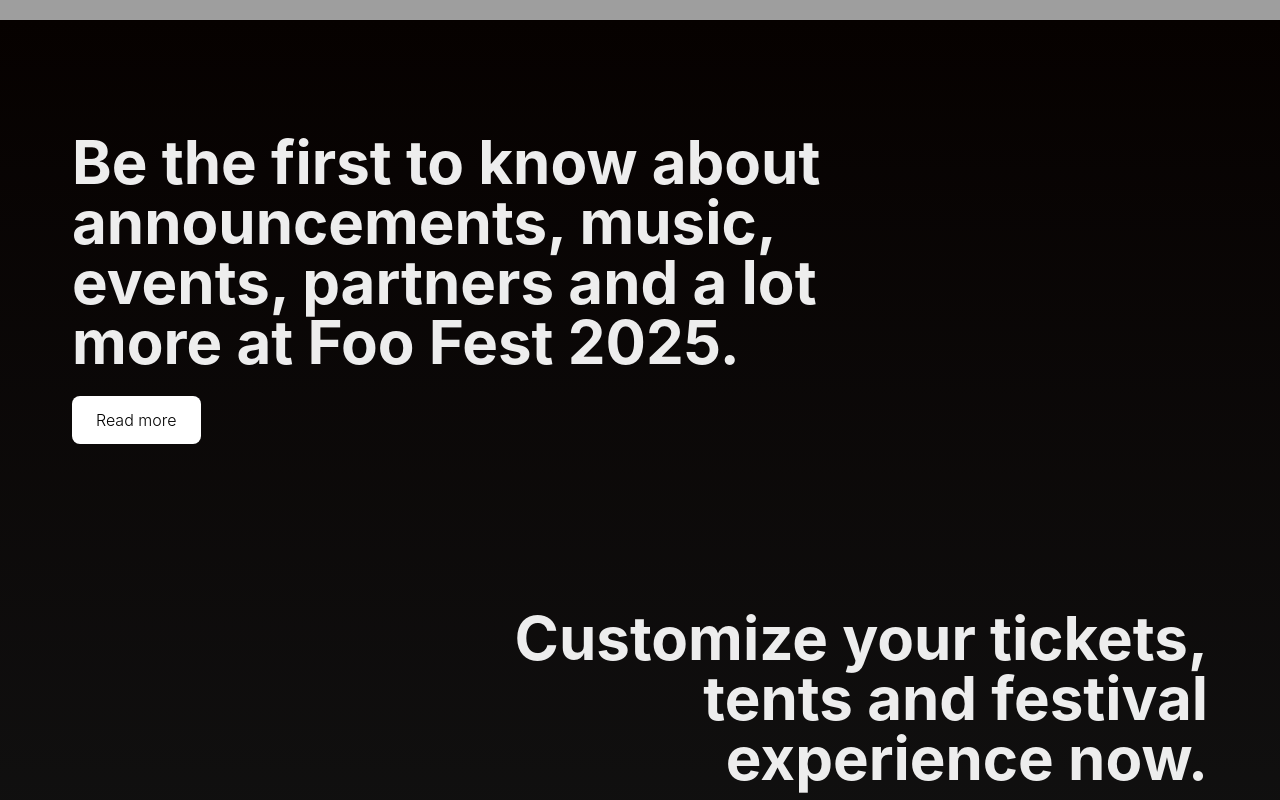
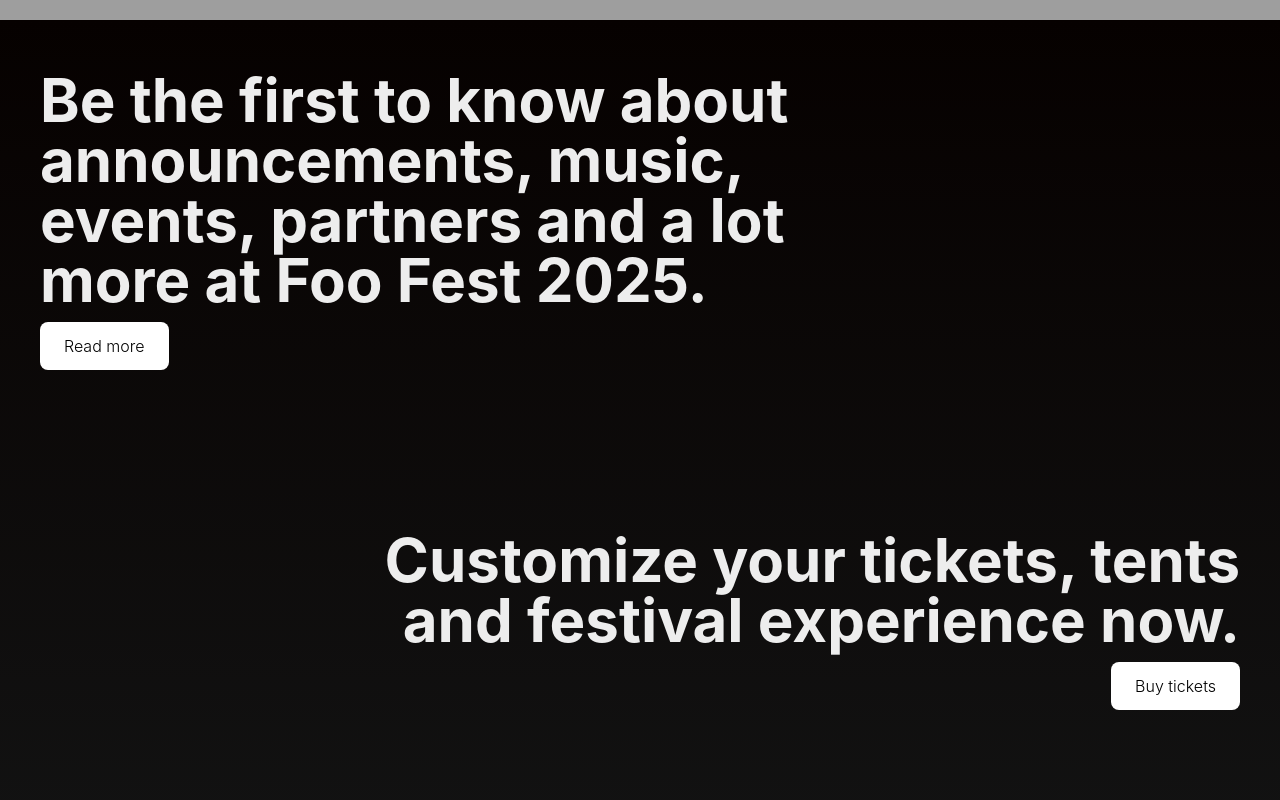
Before and after one commit to espi0001/t15-exam-project-forbedringer, a Next.js app: page / in a window 1280 px wide. Shown: the part 780-1580 px from the top of the page. Built offline with nearby package versions, Linux system fonts and the light colour scheme; grey boxes are pictures that could not be loaded; a web font is replaced by a local one.

Commit message:
Added: updated component

```diff
--- a/src/components/ParallaxAboutComponent.jsx
+++ b/src/components/ParallaxAboutComponent.jsx
@@ -2,7 +2,6 @@
 import { useState, useEffect, useRef } from 'react';
 import Link from "next/link";
 
-// Custom hook for intersection observer
 function useInView(options = { threshold: 0.1 }) {
   const [inView, setInView] = useState(false);
   const ref = useRef(null);
@@ -37,11 +36,11 @@ const ParallaxAboutComponent = () => {
   const [buttonRef2, isButton2InView] = useInView();
 
   return (
-    <section className="grid grid-cols-1 md:grid-cols-4 md:grid-rows-4 min-h-screen p-5 md:p-10 bg-gradient-to-b from-custom-start to-custom-end">
-      <div className="md:col-start-1 md:col-end-4 md:row-start-1 md:row-end-3 p-5 md:p-8 flex flex-col justify-start">
+    <section className="grid grid-cols-1 md:grid-cols-4 md:grid-rows-4 min-h-screen px-4 md:px-10 bg-gradient-to-b from-custom-start to-custom-end">
+      <div className="md:col-start-1 md:col-end-4 md:row-start-1 md:row-end-3 px-0 py-0 md:py-4 flex flex-col justify-center gap-3">
         <p
           ref={textRef1}
-          className={`mt-10 text-2xl md:text-6xl mb-6 font-bold transition-all duration-1000
+          className={`text-3xl md:text-6xl font-bold leading-tight transition-all duration-1000
             ${isText1InView
               ? 'opacity-100 translate-y-0'
               : 'opacity-0 translate-y-10'}`}
@@ -56,15 +55,15 @@ const ParallaxAboutComponent = () => {
               ? 'opacity-100 translate-y-0'
               : 'opacity-0 translate-y-10'}`}
         >
-          <button className="px-6 py-3 bg-white text-black rounded-lg hover:bg-red-800 hover:text-white transition-colors">
+          <button className="px-3 py-1.5 md:px-6 md:py-3 bg-white text-black rounded-lg hover:bg-red-800 hover:text-white transition-colors text-xs md:text-base">
             Read more
           </button>
         </Link>
       </div>
-      <div className="md:col-start-2 md:col-end-5 md:row-start-3 md:row-end-5 p-5 md:p-8 flex flex-col justify-end items-end text-right">
+      <div className="md:col-start-2 md:col-end-5 md:row-start-3 md:row-end-5 px-0 py-0 md:py-4 flex flex-col justify-center items-end text-right gap-3">
         <p
           ref={textRef2}
-          className={`text-2xl md:text-6xl mb-6 font-bold mt-10 md:mt-20 transition-all duration-1000
+          className={`text-3xl md:text-6xl font-bold leading-tight transition-all duration-1000
             ${isText2InView
               ? 'opacity-100 translate-y-0'
               : 'opacity-0 translate-y-10'}`}
@@ -79,7 +78,7 @@ const ParallaxAboutComponent = () => {
               ? 'opacity-100 translate-y-0'
               : 'opacity-0 translate-y-10'}`}
         >
-          <button className="px-6 py-3 bg-white text-black rounded-lg hover:bg-red-800 hover:text-white transition-colors">
+          <button className="px-3 py-1.5 md:px-6 md:py-3 bg-white text-black rounded-lg hover:bg-red-800 hover:text-white transition-colors text-xs md:text-base">
             Buy tickets
           </button>
         </Link>
```
